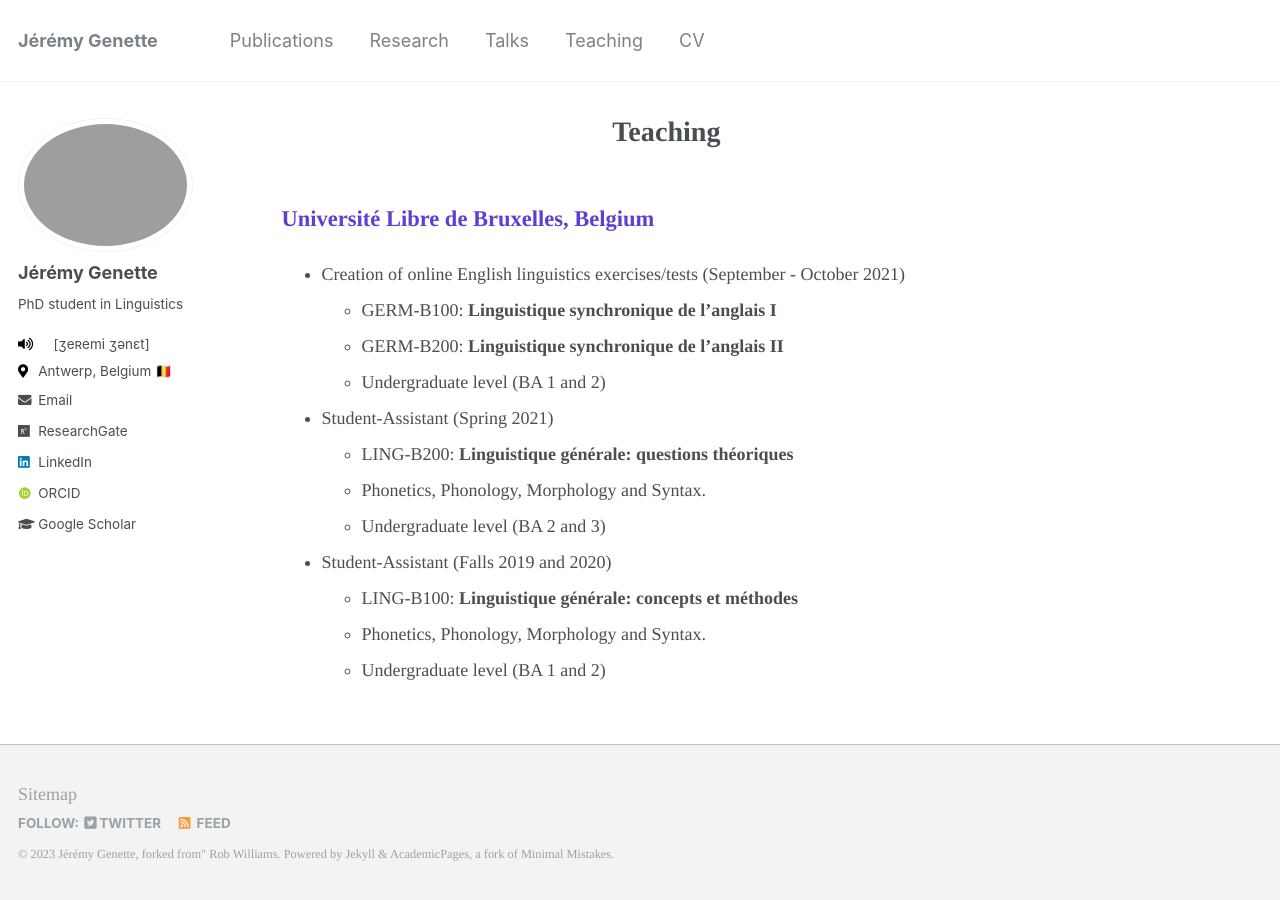
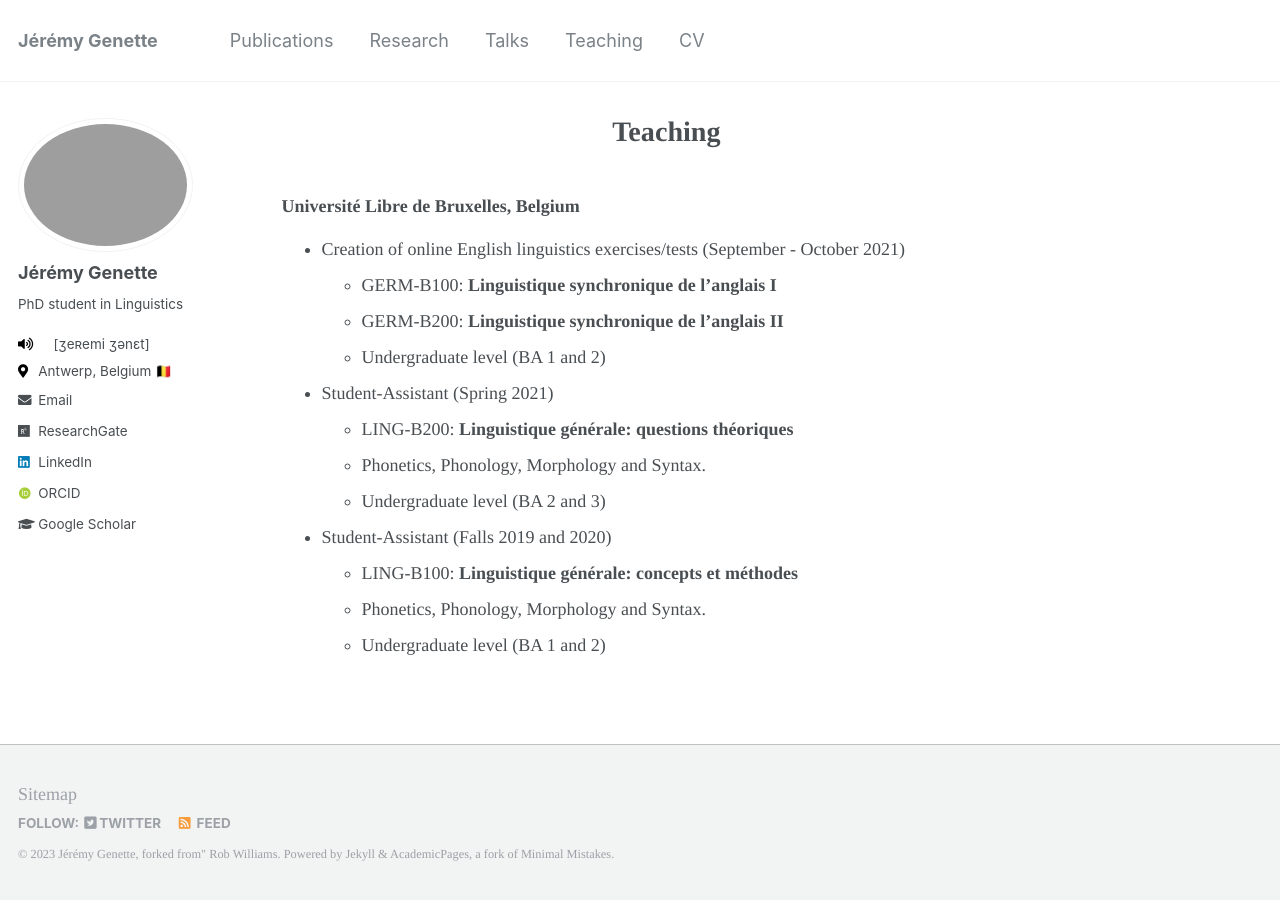
Before and after one commit to jgenette/jgenette.github.io, a Jekyll site: the page built from _pages/teaching.md, in a window 1280 px wide. Built offline with Jekyll 4.4.1, drawn with Linux system fonts in a browser that asks for light colours; some web fonts are replaced.

```diff
--- a/_pages/teaching.md
+++ b/_pages/teaching.md
@@ -3,7 +3,7 @@ permalink: /teaching/
 title: "Teaching"
 ---
 
-## Université Libre de Bruxelles, Belgium
+### Université Libre de Bruxelles, Belgium
 - Creation of online English linguistics exercises/tests (September - October 2021)
     - GERM-B100: **Linguistique synchronique de l’anglais I**
     - GERM-B200: **Linguistique synchronique de l’anglais II**
```
